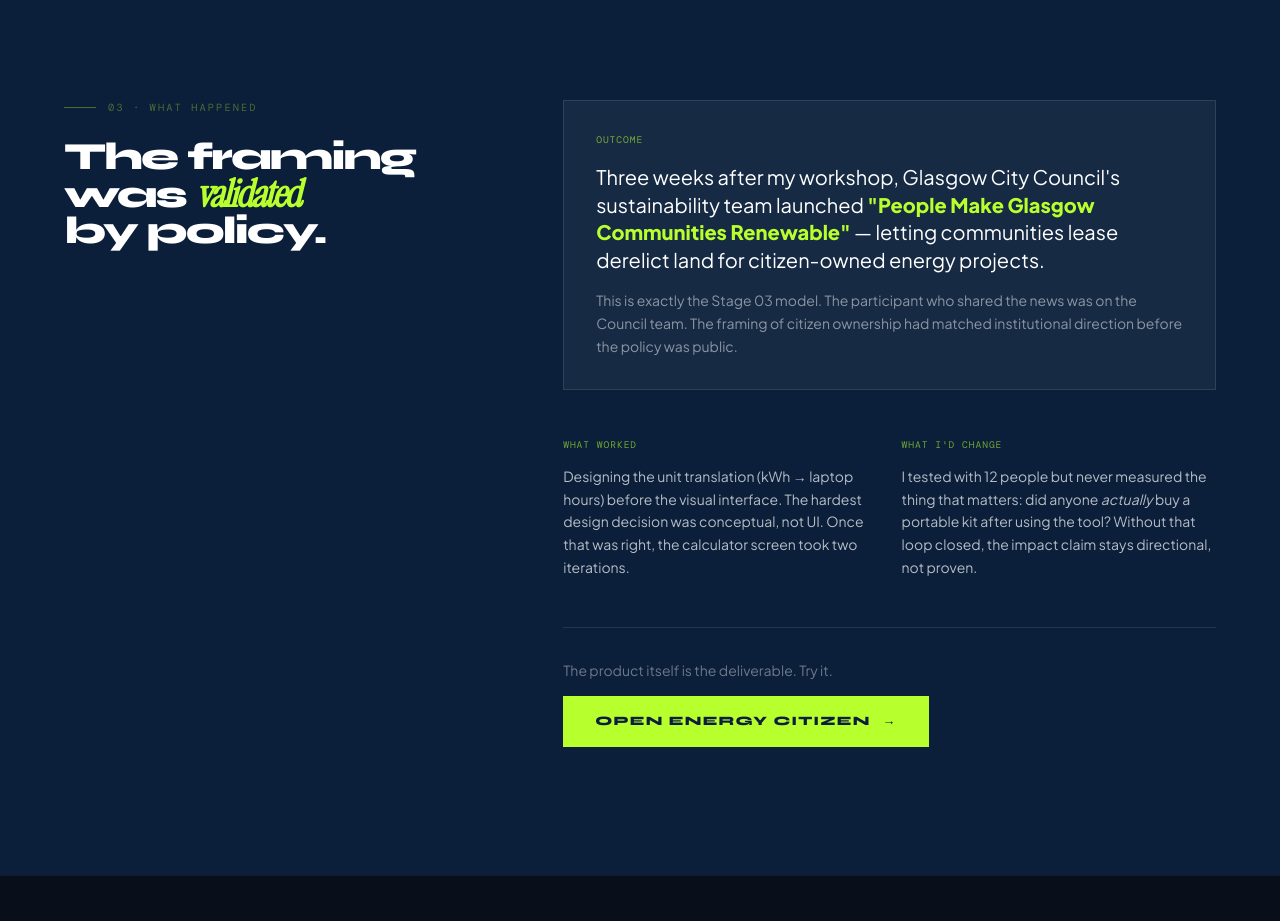
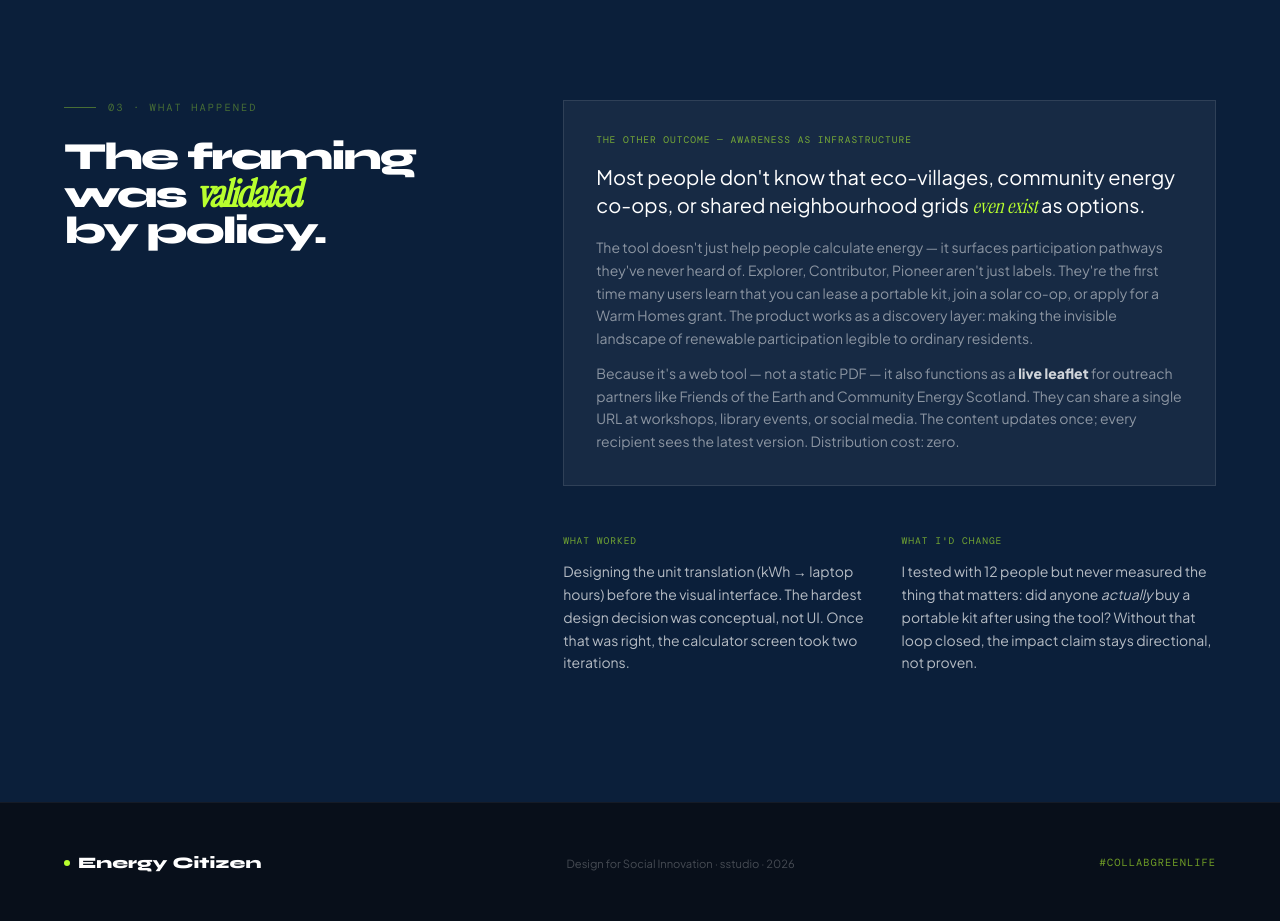
Before and after one commit to Norica610/ssstudio, a website: page work-energy/energy-story.html in a window 1280 px wide. Shown: the part 3980-4901 px from the top of the page. Drawn offline with nearby package versions, Linux system fonts and the light colour scheme.

Commit message:
docs: site updates

```diff
--- a/work-energy/energy-story.html
+++ b/work-energy/energy-story.html
@@ -286,14 +286,17 @@ tailwind.config = {
 
       <div class="space-y-12">
 
-        <!-- Outcome -->
+        <!-- Outcome 2: Awareness -->
         <div class="bg-white/5 border border-white/10 p-8">
-          <div class="font-mono text-[0.6rem] uppercase tracking-widest text-lime/60 mb-4">Outcome</div>
+          <div class="font-mono text-[0.6rem] uppercase tracking-widest text-lime/60 mb-4">The other outcome — awareness as infrastructure</div>
           <p class="text-white text-xl leading-snug font-sans mb-4">
-            Three weeks after my workshop, Glasgow City Council's sustainability team launched <strong class="text-lime">"People Make Glasgow Communities Renewable"</strong> — letting communities lease derelict land for citizen-owned energy projects.
+            Most people don't know that eco-villages, community energy co-ops, or shared neighbourhood grids <em class="font-serif italic text-lime">even exist</em> as options.
           </p>
           <p class="text-white/50 text-sm leading-relaxed font-sans">
-            This is exactly the Stage 03 model. The participant who shared the news was on the Council team. The framing of citizen ownership had matched institutional direction before the policy was public.
+            The tool doesn't just help people calculate energy — it surfaces participation pathways they've never heard of. Explorer, Contributor, Pioneer aren't just labels. They're the first time many users learn that you can lease a portable kit, join a solar co-op, or apply for a Warm Homes grant. The product works as a discovery layer: making the invisible landscape of renewable participation legible to ordinary residents.
+          </p>
+          <p class="text-white/50 text-sm leading-relaxed font-sans mt-3">
+            Because it's a web tool — not a static PDF — it also functions as a <strong class="text-white/80">live leaflet</strong> for outreach partners like Friends of the Earth and Community Energy Scotland. They can share a single URL at workshops, library events, or social media. The content updates once; every recipient sees the latest version. Distribution cost: zero.
           </p>
         </div>
 
@@ -307,14 +310,6 @@ tailwind.config = {
             <div class="font-mono text-[0.6rem] uppercase tracking-widest text-lime/60 mb-3">What I'd change</div>
             <p class="text-white/70 text-sm leading-relaxed font-sans">I tested with 12 people but never measured the thing that matters: did anyone <em>actually</em> buy a portable kit after using the tool? Without that loop closed, the impact claim stays directional, not proven.</p>
           </div>
-        </div>
-
-        <!-- Final CTA -->
-        <div class="pt-8 border-t border-white/10">
-          <p class="text-white/40 text-sm font-sans mb-4">The product itself is the deliverable. Try it.</p>
-          <a href="energy.html" class="group inline-flex items-center gap-3 bg-lime text-navy px-8 py-4 font-extrabold text-[0.8rem] uppercase tracking-widest hover:-translate-y-1 transition-all">
-            Open Energy Citizen <span class="transition-transform group-hover:translate-x-1">→</span>
-          </a>
         </div>
 
       </div>
```
Also changed, not shown: work-energy/reference/energy-output.html (+1 -3 lines).
